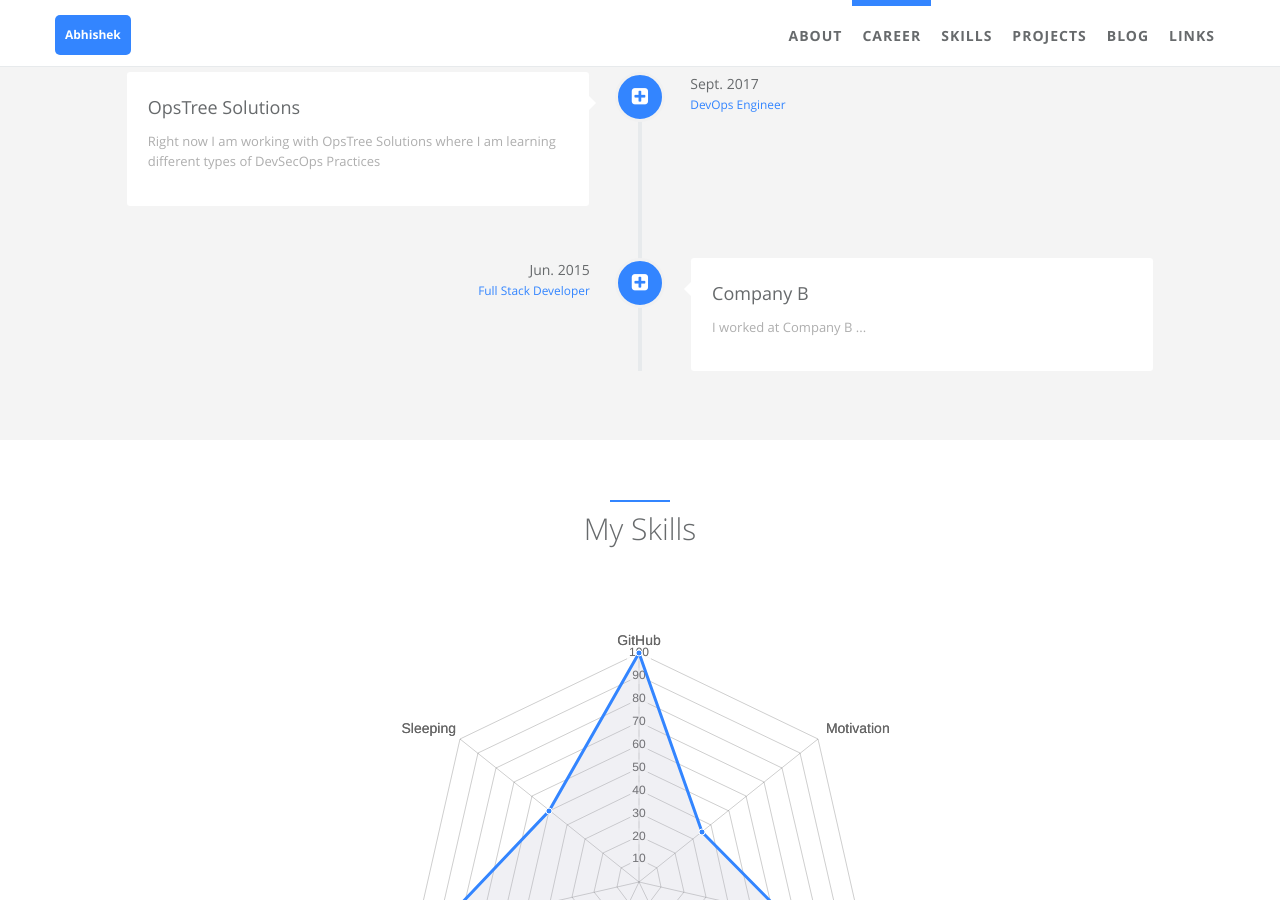
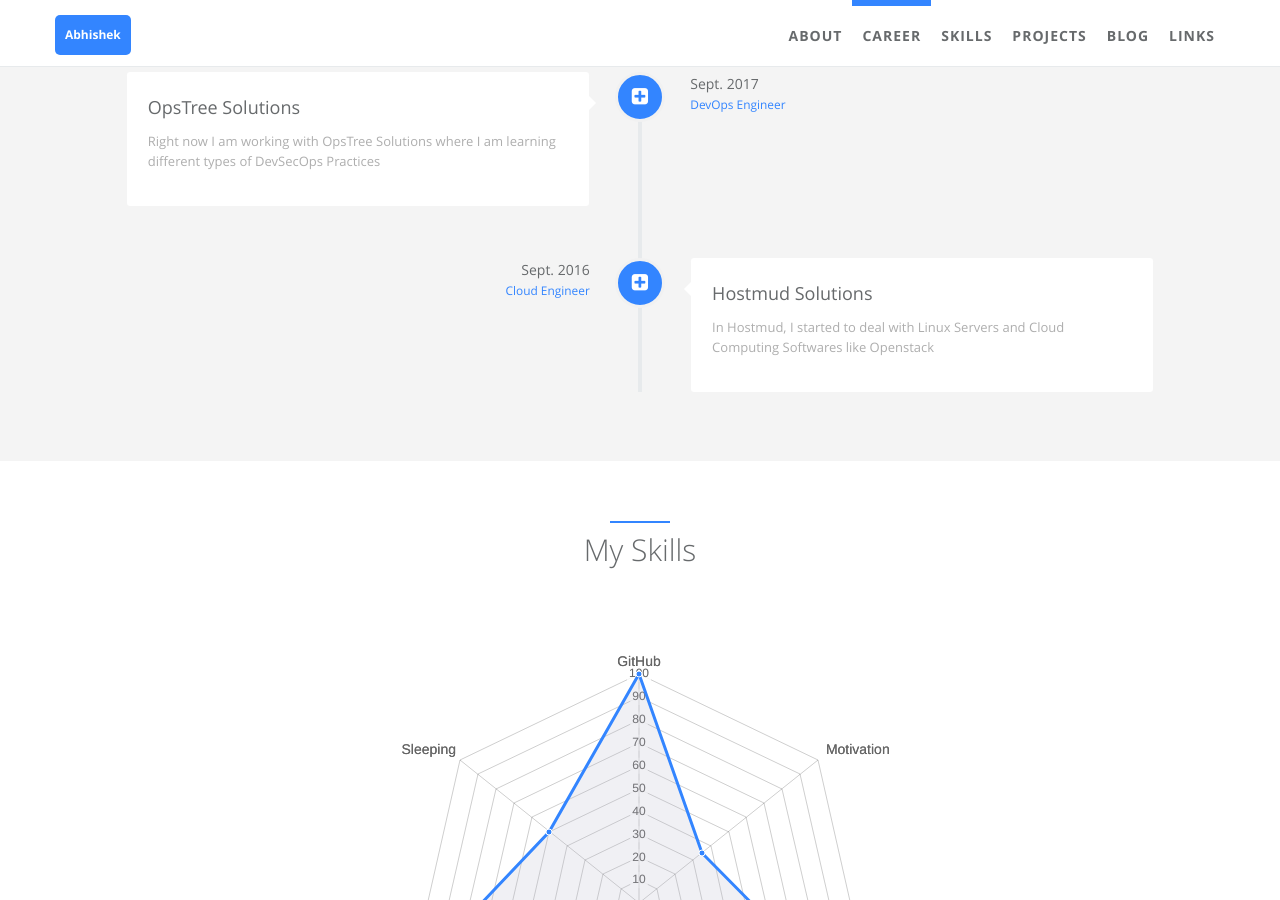
Before and after one commit to iamabhishek-dubey/iamabhishek-dubey.github.io, a Jekyll site: the page built from index.html, in a window 1280 px wide and 900 px high, scrolled down 1057 px. Built offline with Jekyll 4.4.1, drawn with Linux system fonts in a browser that asks for light colours.

Commit message:
Updated all info

```diff
--- a/_data/index/careers.yml
+++ b/_data/index/careers.yml
@@ -15,15 +15,15 @@
   icon: fa-plus-square
 
 - name:
-    detail: Company B
+    detail: Hostmud Solutions
     i18n: company_b
   desc:
-    detail: I worked at Company B ...
+    detail: In Hostmud, I started to deal with Linux Servers and Cloud Computing Softwares like Openstack
     i18n: company_b_desc
   date:
-    detail: Jun. 2015
+    detail: Sept. 2016
     i18n: company_b_date
   job:
-    detail: Full Stack Developer
+    detail: Cloud Engineer
     i18n: company_b_job
   icon: fa-plus-square
```
